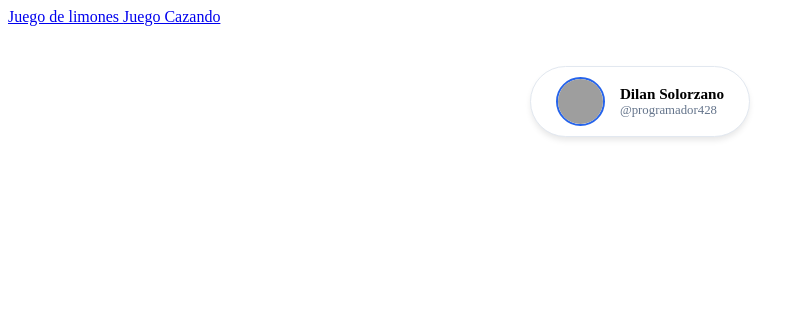
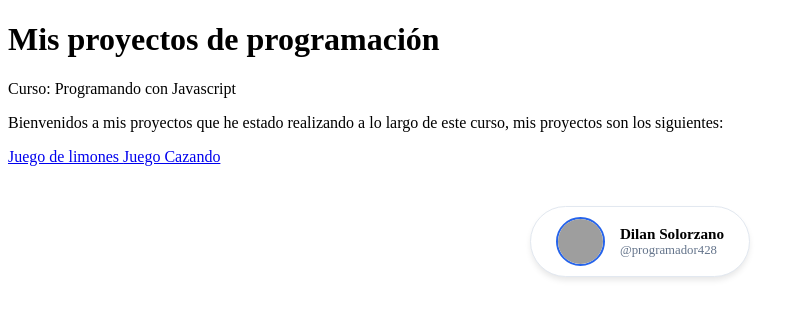
Before and after one commit to programador428-gif/menu, a plain HTML site: page index.html in a window 1280 px wide. Shown: the whole page, without its empty margins (0-805 px from the left). Drawn offline with Linux system fonts and the light colour scheme; grey boxes are pictures that could not be loaded.

Commit message:
feat: curso y descripcion añadidas

```diff
--- a/index.html
+++ b/index.html
@@ -7,6 +7,16 @@
     <link rel="stylesheet" href="style.css" />
   </head>
   <body>
+    <div class="container">
+      <h1>Mis proyectos de programación</h1>
+      <section class="card">
+        <p class="curso-titulo">Curso: Programando con Javascript</p>
+        <p class="descripcion">
+          Bienvenidos a mis proyectos que he estado realizando a lo largo de
+          este curso, mis proyectos son los siguientes:
+        </p>
+      </section>
+    </div>
     <a href="https://juego-limones-eosin.vercel.app/"> Juego de limones </a>
     <a href="https://juego-limones-eosin.vercel.app/">Juego Cazando</a>
     <footer class="author-card">
```
